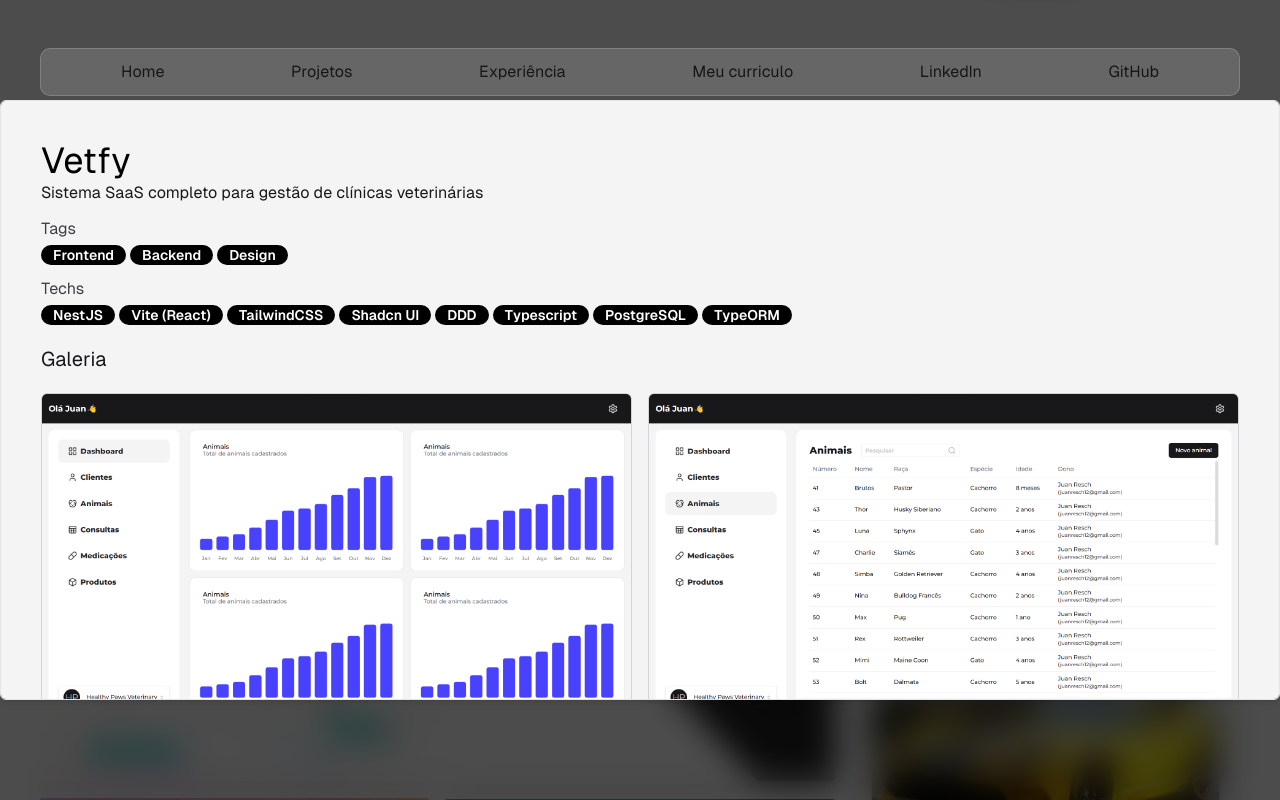
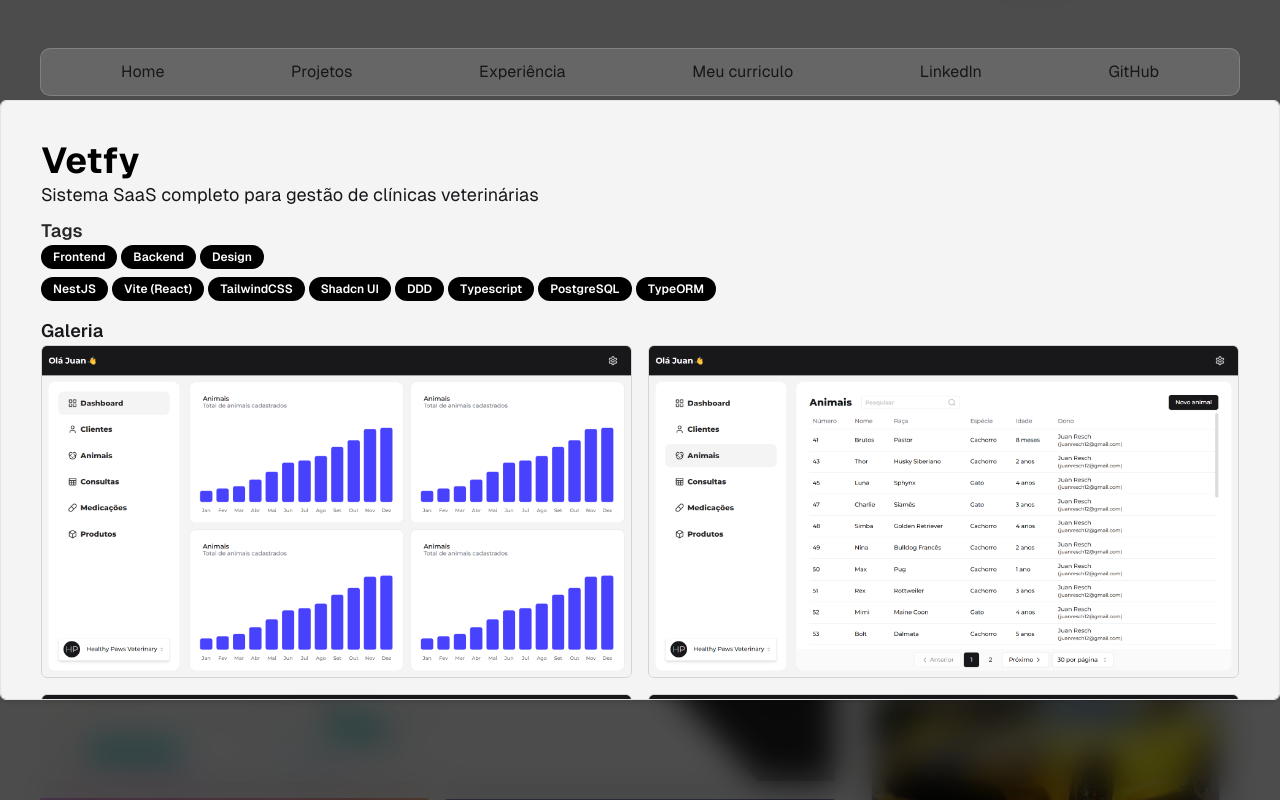
Before and after one commit to juan-resch/juanresch, a Next.js app: page / in a window 1280 px wide. Both pictures are taken after a click on the element 234 px from the left and 1845 px from the top of the page. Shown: the part 1445-2245 px from the top of the page. Built offline with nearby package versions, Linux system fonts and the light colour scheme.

Commit message:
some improvements

```diff
--- a/components/Project.tsx
+++ b/components/Project.tsx
@@ -64,28 +64,27 @@ export const Project: FC<{ data: ProjectProps }> = ({ data }) => {
             onClick={(e) => {
               e.stopPropagation()
             }}
-            className="flex flex-col gap-1 z-40 p-10 rounded-md shadow-md border border-zinc-200 bg-zinc-100 min-w-[1100px] max-w-[1400px] max-h-[75vh] overflow-auto"
+            className="flex flex-col z-40 p-10 rounded-md shadow-md border border-zinc-200 bg-zinc-100 min-w-[1100px] max-w-[1400px] max-h-[75vh] overflow-auto"
           >
             <div className="flex flex-col">
-              <span className="text-black text-4xl">{data.name}</span>
-              <span className="text-zinc-900 text-base">{data.description}</span>
+              <span className="text-black font-bold text-4xl">{data.name}</span>
+              <span className="text-zinc-900 text-lg">{data.description}</span>
             </div>
-            <span className="text-zinc-700 mt-2">Tags</span>
+            <span className="text-zinc-800 text-lg font-semibold mt-2">Tags</span>
             <div className="flex items-center gap-1">
               {data.tags.map((tag, index) => (
-                <div className="text-sm text-white font-semibold bg-black px-3 rounded-full">{tag}</div>
+                <div className="text-xs text-white font-semibold bg-black px-3 py-1 rounded-full">{tag}</div>
               ))}
             </div>
-            <span className="text-zinc-700 mt-2">Techs</span>
-            <div className="flex items-center gap-1">
+            <div className="flex items-center gap-1 mt-2">
               {data.techs.map((tech, index) => (
-                <div className="text-sm text-white font-semibold bg-black px-3 rounded-full">{tech}</div>
+                <div className="text-xs text-white font-semibold bg-black px-3 py-1 rounded-full">{tech}</div>
               ))}
             </div>
-            <span className="text-zinc-900 text-xl mt-4">Galeria</span>
+            <span className="text-zinc-900 text-lg font-semibold mt-4">Galeria</span>
             <Masonry breakpointCols={{ default: 2 }} className="flex gap-4">
               {data.images.map((image, index) => (
-                <img className="border border-zinc-300 rounded-md overflow-hidden mt-4" src={image} key={index} />
+                <img className="border border-zinc-300 rounded-md overflow-hidden mb-4" src={image} key={index} />
               ))}
             </Masonry>
           </div>
```
